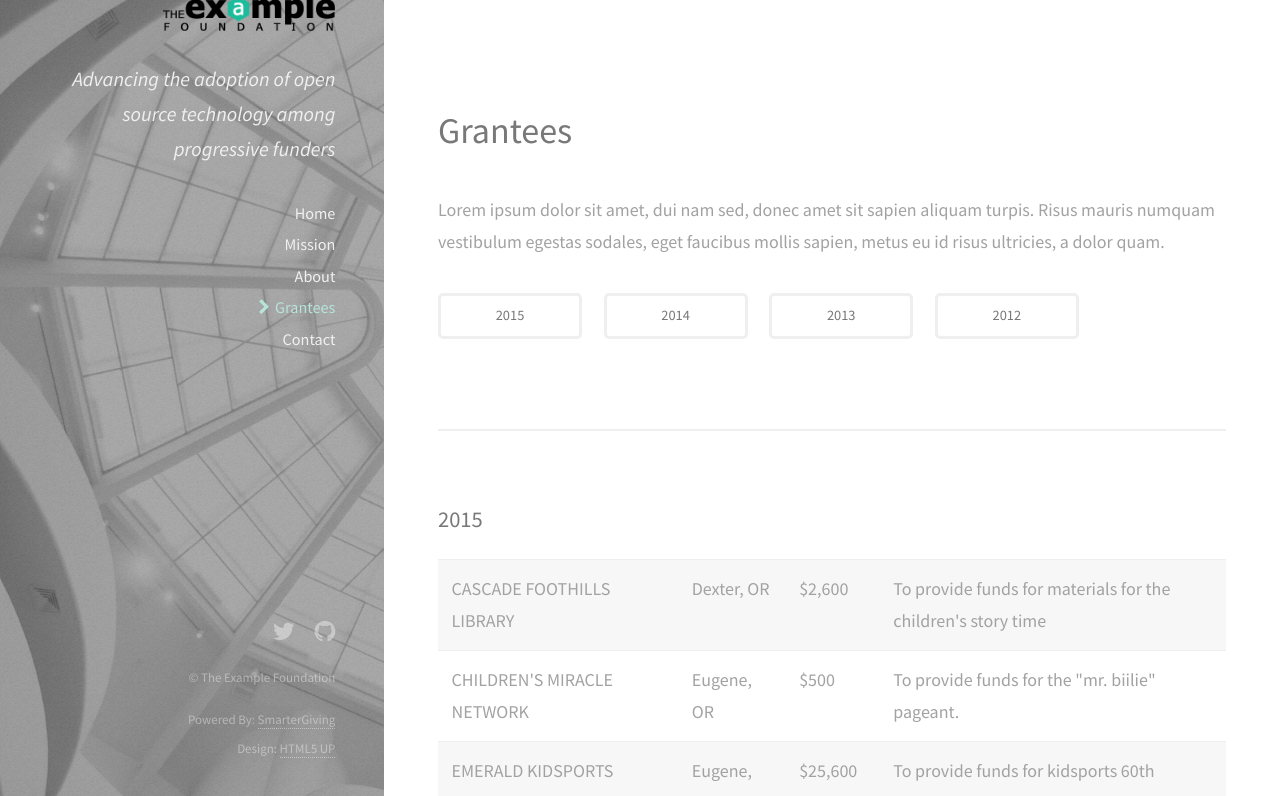
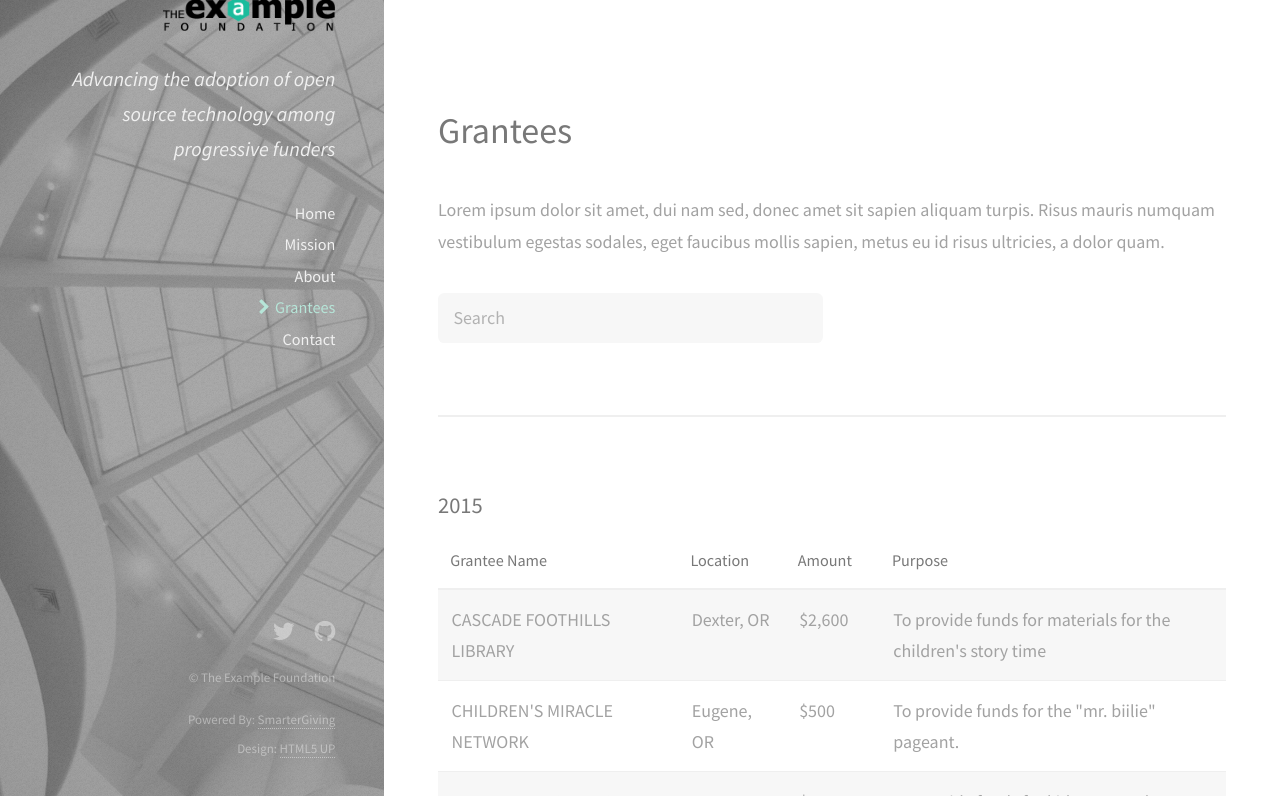
Before and after one commit to smartergiving/foundation-website-template, a Jekyll site: the page built from pages/grantees.html, in a window 1280 px wide and 900 px high, cut to the strip 104-900 px from the top of the window. Built offline with Jekyll 4.4.1, drawn with Linux system fonts in a browser that asks for light colours; some of the changed text lies outside the part shown.

Commit message:
Interim checkin - search multiple tables
TODO: DRY it up

```diff
--- a/assets/js/main.js
+++ b/assets/js/main.js
@@ -156,6 +156,31 @@
     // Nav scroll-to-element
       $('.scrolly').scrolly();
 
+    // Grants Database
+
+      // List.js
+      var options = {
+        valueNames: [
+          'db-grantee-name',
+          'db-grantee-location',
+          'db-grant-amount',
+          'db-grantee-purpose'
+        ]
+      };
+
+      list1 = new List('2015', options);
+      list2 = new List('2014', options);
+      list3 = new List('2013', options);
+      list4 = new List('2012', options);
+
+      $('#db-search').on('keyup', function() {
+        var searchString = $(this).val();
+        list1.search(searchString);
+        list2.search(searchString);
+        list3.search(searchString);
+        list4.search(searchString);
+      });
+
       // Format numbers
         // Docs: https://github.com/customd/jquery-number
         $('[data-grant-amount], [data-grant-group-total')
--- a/pages/grantees.html
+++ b/pages/grantees.html
@@ -12,20 +12,35 @@
     <p>{{ page.intro_text }}</p>
   {% endif %}
   <ul class="actions actions-grants-nav">
+    <div class="row uniform 50%">
+      <div class="6u 12u$(xsmall)">
+        <!-- List.js Docs: http://www.listjs.com/examples/table -->
+        <input class="search" id="db-search" type="text" placeholder="Search" />
+      </div>
+    </div>
+  </ul>
+  <!--ul class="actions actions-grants-nav">
     {% assign all_years = site.data.grants | sort %}
     {% for year in all_years reversed %}
       <li><a href="#{{year[0]}}" class="button small button-fit scrolly">{{year[0]}}</a></li>
     {% endfor %}
-  </ul>
+  </ul-->
 </section>
 
 <section id="grant-wrapper">
   <!-- Grants -->
   {% for year in all_years reversed %}
-    <section id="{{ year[0] | slugify }}">
+    <div id="{{ year[0] | slugify }}" class="js-listjs">
       <h3>{{ year[0] }}</h3>
       <table border="0px">
-        <!-- List.js Docs: http://www.listjs.com/examples/table -->
+        <thead>
+          <tr>
+            <th class="sort" data-sort="db-grantee-name">Grantee Name</th>
+            <th class="sort" data-sort="db-grantee-location">Location</th>
+            <th class="sort" data-sort="db-grant-amount">Amount</th>
+            <th>Purpose</th>
+          </tr>
+        </thead>
         <tbody class="list">
 
           <!-- Check if IRS Data File -->
@@ -43,7 +58,7 @@
                   {% if grant.grantee_url %}
                     <a target="_blank" href="{{ grant.grantee_url }}">{{ grant.grantee_name }}</a>
                   {% else %}
-                    {{ grant.grantee_name}}
+                    {{ grant.grantee_name }}
                   {% endif %}
                 </td>
                 <td class="db-grantee-location">{{ grant.grantee_location }}</td>
@@ -64,6 +79,8 @@
           </tr>
         </tfoot>
       </table>
-    </section>
+    </div>
   {% endfor %}
 </section>
+
+<script src="{{ site.baseurl }}/assets/js/list.min.js"></script>
```
Also changed, not shown: assets/js/list.min.js (added). Lines whose indentation alone changed are shown as unchanged.
